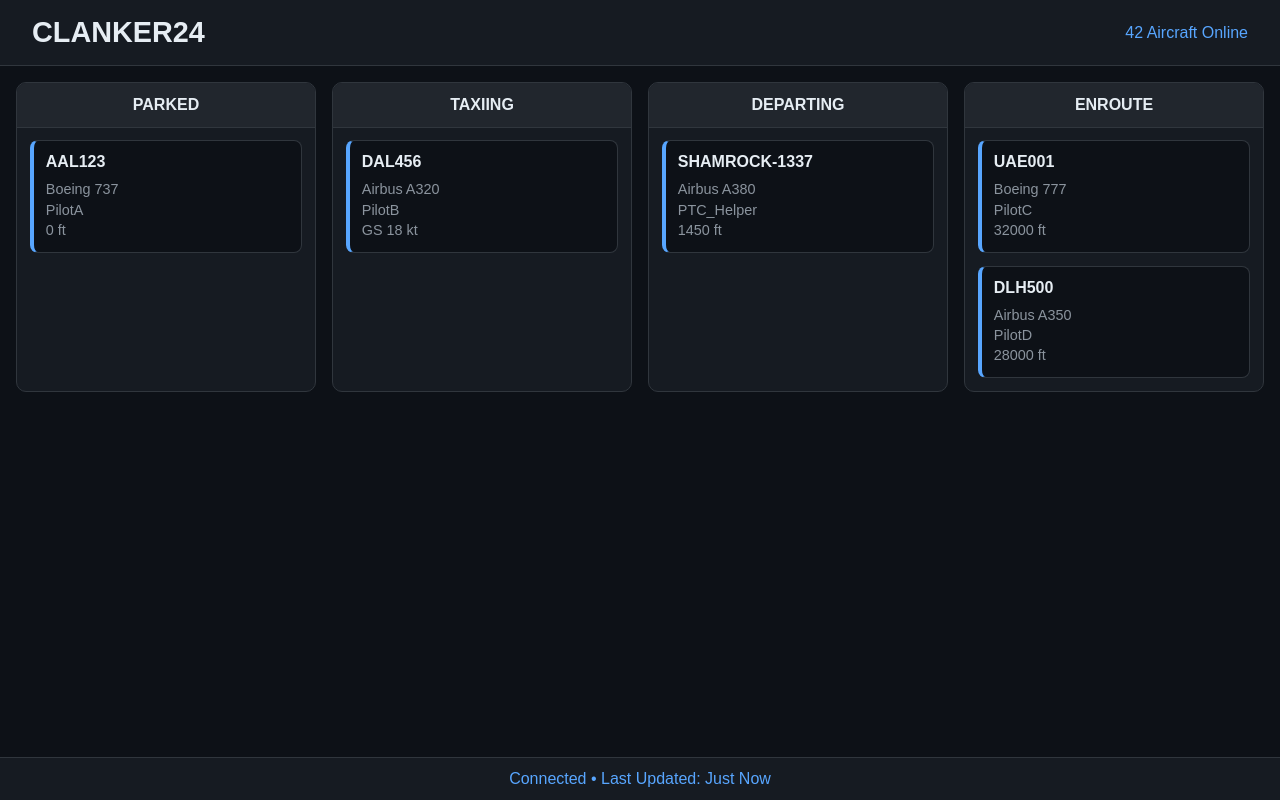
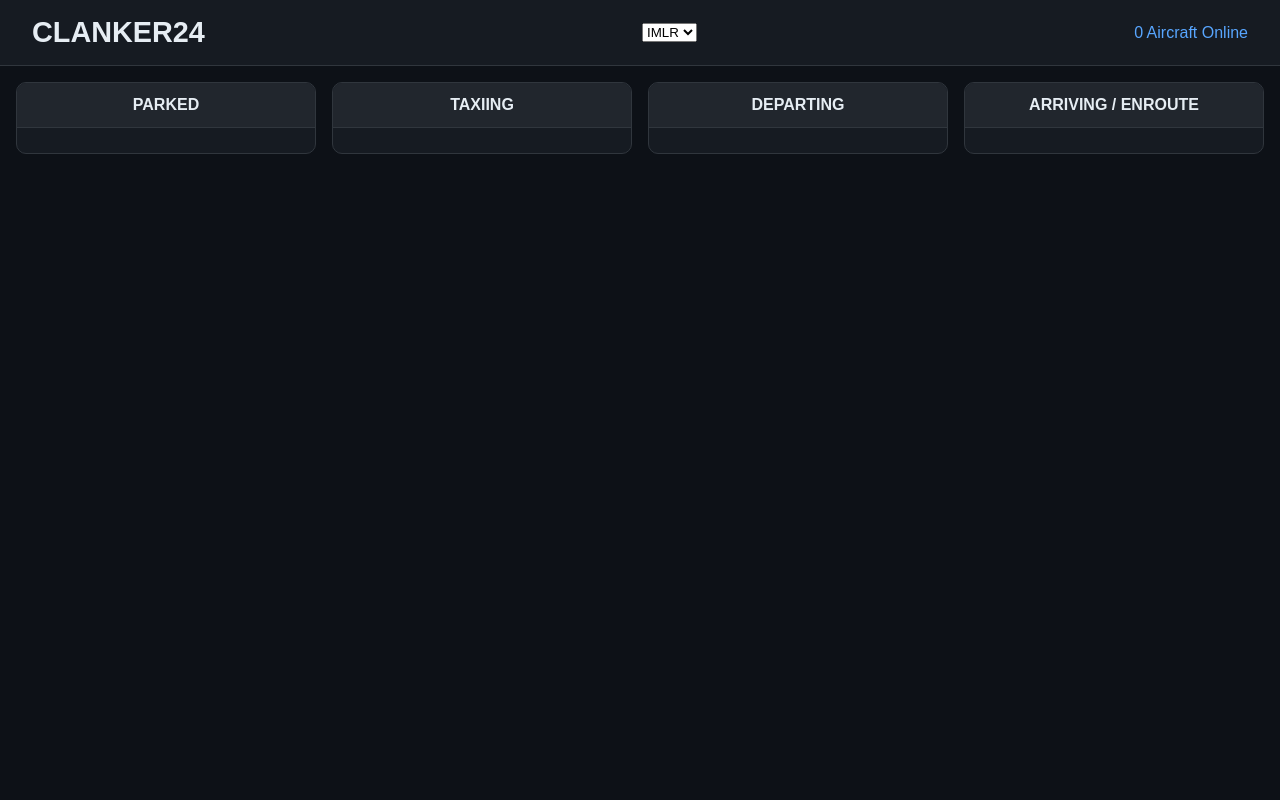
Before and after one commit to n-0tpurplx/Clanker24, a plain HTML site: page index.html in a window 1280 px wide. Drawn offline with Linux system fonts and the light colour scheme.

Commit message:
Refactor HTML structure and update tags

```diff
--- a/index.html
+++ b/index.html
@@ -1,45 +1,48 @@
 <!DOCTYPE html>
 <html lang="en">
 <head>
-    <meta charset="UTF-8">
-    <meta name="viewport" content="width=device-width, initial-scale=1.0">
+    <meta charset="UTF-8" />
+    <meta name="viewport" content="width=device-width, initial-scale=1.0"/>
     <title>Clanker24</title>
-    <link rel="stylesheet" href="styles.css">
+
+    <link rel="stylesheet" href="styles.css"/>
 </head>
 <body>
 
 <header>
     <div class="logo">CLANKER24</div>
-    <div class="stats">42 Aircraft Online</div>
+
+    <select id="airportSelect">
+        <option value="IMLR">IMLR</option>
+        <option value="IGRV">IGRV</option>
+    </select>
+
+    <div class="stats">0 Aircraft Online</div>
 </header>
 
-<div class="board">
+<main class="board">
 
-    <div class="column">
+    <section class="column">
         <div class="column-header">PARKED</div>
-        <div class="cards" id="parked"></div>
-    </div>
+        <div class="cards" id="PARKED"></div>
+    </section>
 
-    <div class="column">
+    <section class="column">
         <div class="column-header">TAXIING</div>
-        <div class="cards" id="taxiing"></div>
-    </div>
+        <div class="cards" id="TAXIING"></div>
+    </section>
 
-    <div class="column">
+    <section class="column">
         <div class="column-header">DEPARTING</div>
-        <div class="cards" id="departing"></div>
-    </div>
+        <div class="cards" id="DEPARTING"></div>
+    </section>
 
-    <div class="column">
-        <div class="column-header">ENROUTE</div>
-        <div class="cards" id="enroute"></div>
-    </div>
+    <section class="column">
+        <div class="column-header">ARRIVING / ENROUTE</div>
+        <div class="cards" id="ENROUTE"></div>
+    </section>
 
-</div>
-
-<footer>
-    Connected • Last Updated: Just Now
-</footer>
+</main>
 
 <script src="script.js"></script>
 </body>
```
